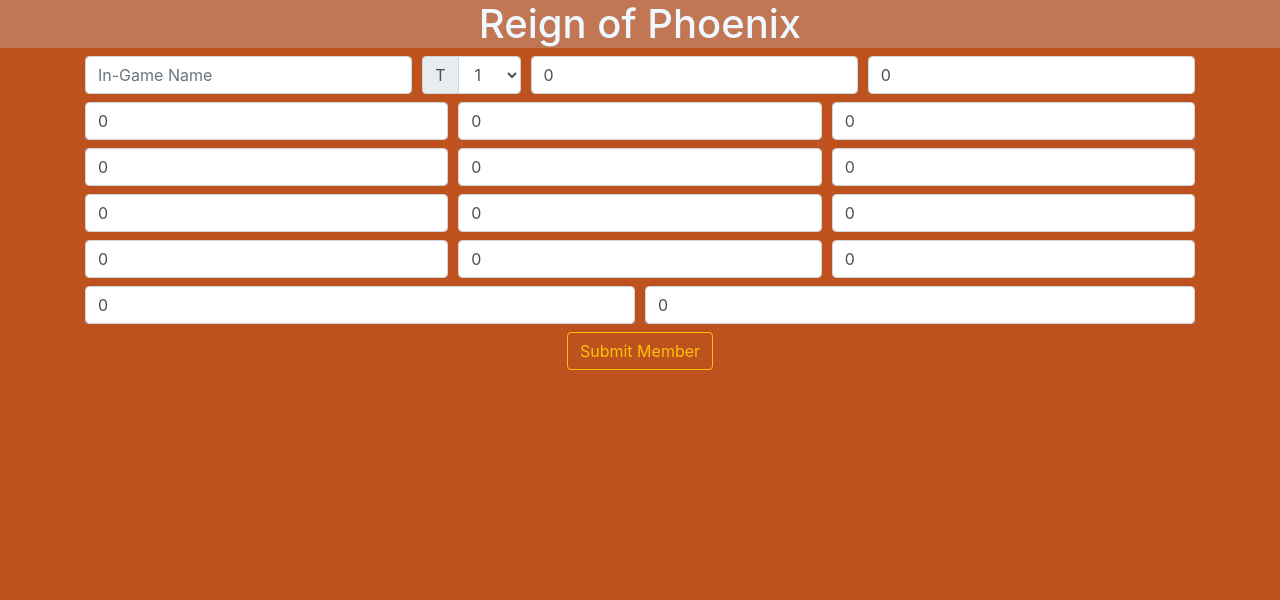
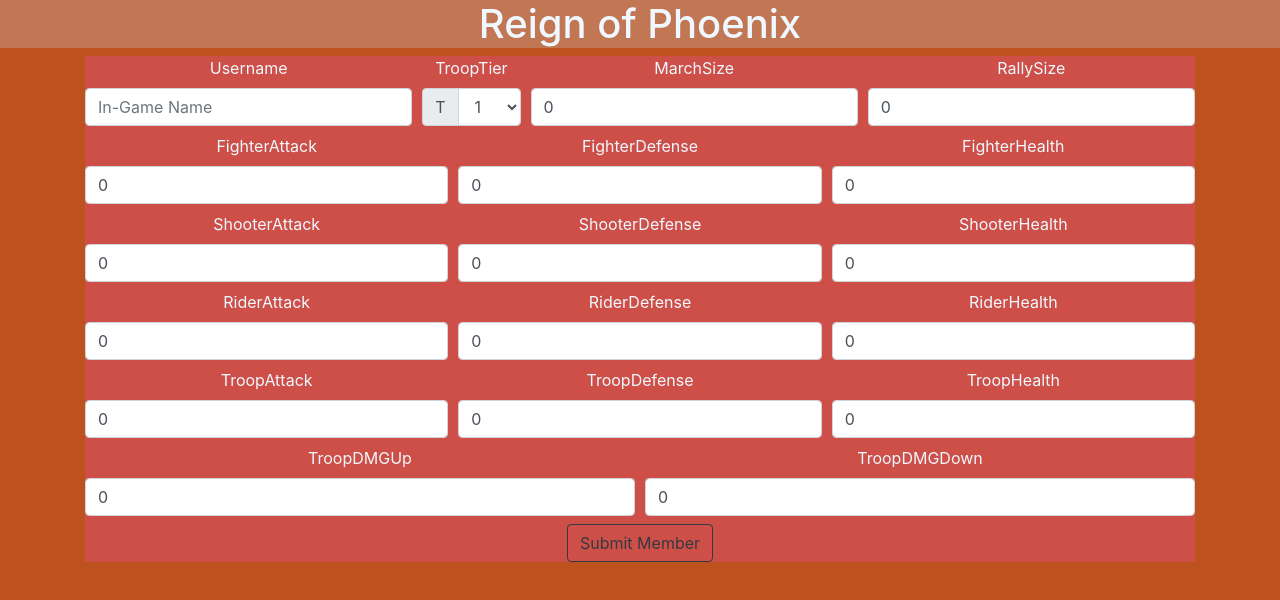
Before and after one commit to Dizzion/rop-app, a React (Create React App) app: page / in a window 1280 px wide. Shown: the top 600 px of the page. Built offline with nearby package versions, Linux system fonts and the light colour scheme.

Commit message:
changed styling for form

```diff
--- a/src/App.scss
+++ b/src/App.scss
@@ -4,3 +4,11 @@
     color: aliceblue;
   }
 }
+
+Form {
+  background-color: rgba(233, 74, 153, 0.329);
+
+  Label {
+    color: aliceblue;
+  }
+}
--- a/src/App.tsx
+++ b/src/App.tsx
@@ -23,7 +23,7 @@ const App: React.FC = () => {
     <div className="App">
       <Header />
       <NewMember onAddMember={memberAddHandler}/>
-      <CardGroup>{members ? memberList: ''}</CardGroup>
+      <CardGroup className="row row-cols-1 row-cols-md-4 container-fluid">{members ? memberList: ''}</CardGroup>
       <CardContainer Members={members}/>
     </div>
   );
--- a/src/Components/NewMember.tsx
+++ b/src/Components/NewMember.tsx
@@ -176,7 +176,7 @@ class NewMember extends React.Component<NewMemberProps, Player> {
           <Form onSubmit={this.handleSubmit}>
             <Form.Row className="align-items-center">
               <Col>
-                <Form.Label htmlFor="username" srOnly>
+                <Form.Label htmlFor="username" >
                   Username
                 </Form.Label>
                 <Form.Control
@@ -189,7 +189,7 @@ class NewMember extends React.Component<NewMemberProps, Player> {
                 />
               </Col>
               <Col xs="auto">
-                <Form.Label htmlFor="TroopTierInput" srOnly>
+                <Form.Label htmlFor="TroopTierInput" >
                   TroopTier
                 </Form.Label>
                 <InputGroup className="mb-2">
@@ -212,7 +212,7 @@ class NewMember extends React.Component<NewMemberProps, Player> {
                 </InputGroup>
               </Col>
               <Col>
-                <Form.Label htmlFor="MarchInput" srOnly>
+                <Form.Label htmlFor="MarchInput" >
                   MarchSize
                 </Form.Label>
                 <Form.Control
@@ -225,7 +225,7 @@ class NewMember extends React.Component<NewMemberProps, Player> {
                 />
               </Col>
               <Col>
-                <Form.Label htmlFor="RallyInput" srOnly>
+                <Form.Label htmlFor="RallyInput" >
                   RallySize
                 </Form.Label>
                 <Form.Control
@@ -240,7 +240,7 @@ class NewMember extends React.Component<NewMemberProps, Player> {
             </Form.Row>
             <Form.Row>
               <Col>
-                <Form.Label htmlFor="FighterAttackInput" srOnly>
+                <Form.Label htmlFor="FighterAttackInput" >
                   FighterAttack
                 </Form.Label>
                 <Form.Control
@@ -253,7 +253,7 @@ class NewMember extends React.Component<NewMemberProps, Player> {
                 />
               </Col>
               <Col>
-                <Form.Label htmlFor="FighterDefenseInput" srOnly>
+                <Form.Label htmlFor="FighterDefenseInput" >
                   FighterDefense
                 </Form.Label>
                 <Form.Control
@@ -266,7 +266,7 @@ class NewMember extends React.Component<NewMemberProps, Player> {
                 />
               </Col>
               <Col>
-                <Form.Label htmlFor="FighterHealthInput" srOnly>
+                <Form.Label htmlFor="FighterHealthInput" >
                   FighterHealth
                 </Form.Label>
                 <Form.Control
@@ -281,7 +281,7 @@ class NewMember extends React.Component<NewMemberProps, Player> {
             </Form.Row>
             <Form.Row>
               <Col>
-                <Form.Label htmlFor="ShooterAttackInput" srOnly>
+                <Form.Label htmlFor="ShooterAttackInput" >
                   ShooterAttack
                 </Form.Label>
                 <Form.Control
@@ -294,7 +294,7 @@ class NewMember extends React.Component<NewMemberProps, Player> {
                 />
               </Col>
               <Col>
-                <Form.Label htmlFor="ShooterDefenseInput" srOnly>
+                <Form.Label htmlFor="ShooterDefenseInput" >
                   ShooterDefense
                 </Form.Label>
                 <Form.Control
@@ -307,7 +307,7 @@ class NewMember extends React.Component<NewMemberProps, Player> {
                 />
               </Col>
               <Col>
-                <Form.Label htmlFor="ShooterHealthInput" srOnly>
+                <Form.Label htmlFor="ShooterHealthInput" >
                   ShooterHealth
                 </Form.Label>
                 <Form.Control
@@ -322,7 +322,7 @@ class NewMember extends React.Component<NewMemberProps, Player> {
             </Form.Row>
             <Form.Row>
               <Col>
-                <Form.Label htmlFor="RiderAttackInput" srOnly>
+                <Form.Label htmlFor="RiderAttackInput" >
                   RiderAttack
                 </Form.Label>
                 <Form.Control
@@ -335,7 +335,7 @@ class NewMember extends React.Component<NewMemberProps, Player> {
                 />
               </Col>
               <Col>
-                <Form.Label htmlFor="RiderDefenseInput" srOnly>
+                <Form.Label htmlFor="RiderDefenseInput" >
                   RiderDefense
                 </Form.Label>
                 <Form.Control
@@ -348,7 +348,7 @@ class NewMember extends React.Component<NewMemberProps, Player> {
                 />
               </Col>
               <Col>
-                <Form.Label htmlFor="RiderHealthInput" srOnly>
+                <Form.Label htmlFor="RiderHealthInput" >
                   RiderHealth
                 </Form.Label>
                 <Form.Control
@@ -363,7 +363,7 @@ class NewMember extends React.Component<NewMemberProps, Player> {
             </Form.Row>
             <Form.Row>
               <Col>
-                <Form.Label htmlFor="TroopAttackInput" srOnly>
+                <Form.Label htmlFor="TroopAttackInput" >
                   TroopAttack
                 </Form.Label>
                 <Form.Control
@@ -376,7 +376,7 @@ class NewMember extends React.Component<NewMemberProps, Player> {
                 />
               </Col>
               <Col>
-                <Form.Label htmlFor="TroopDefenseInput" srOnly>
+                <Form.Label htmlFor="TroopDefenseInput" >
                   TroopDefense
                 </Form.Label>
                 <Form.Control
@@ -389,7 +389,7 @@ class NewMember extends React.Component<NewMemberProps, Player> {
                 />
               </Col>
               <Col>
-                <Form.Label htmlFor="TroopHealthInput" srOnly>
+                <Form.Label htmlFor="TroopHealthInput" >
                   TroopHealth
                 </Form.Label>
                 <Form.Control
@@ -404,7 +404,7 @@ class NewMember extends React.Component<NewMemberProps, Player> {
             </Form.Row>
             <Form.Row>
               <Col>
-                <Form.Label htmlFor="TroopDMGUpInput" srOnly>
+                <Form.Label htmlFor="TroopDMGUpInput" >
                   TroopDMGUp
                 </Form.Label>
                 <Form.Control
@@ -417,7 +417,7 @@ class NewMember extends React.Component<NewMemberProps, Player> {
                 />
               </Col>
               <Col>
-                <Form.Label htmlFor="TroopDMGDownInput" srOnly>
+                <Form.Label htmlFor="TroopDMGDownInput" >
                   TroopDMGDown
                 </Form.Label>
                 <Form.Control
@@ -430,7 +430,7 @@ class NewMember extends React.Component<NewMemberProps, Player> {
                 />
               </Col>
             </Form.Row>
-            <Button variant="outline-warning" type="sumbit">
+            <Button variant="outline-dark" type="sumbit">
               Submit Member
             </Button>
           </Form>
```
